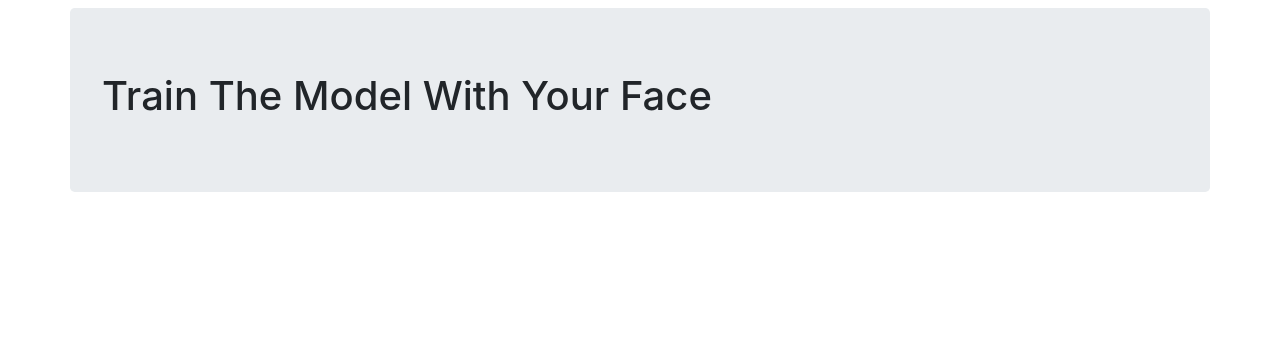
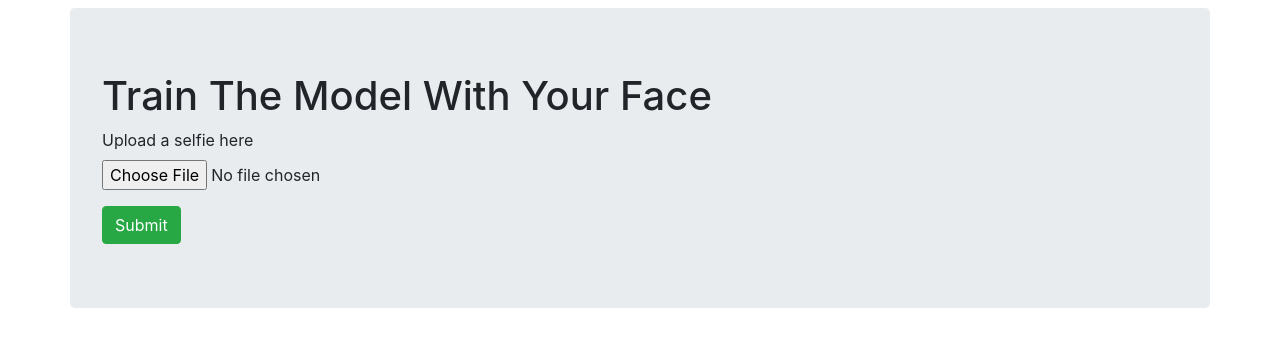
Before and after one commit to dc74089/mrcanora, a Django app: page /ai/train in a window 1280 px wide. Shown: the part 56-403 px from the top of the page. Run offline with Django 3.2, Linux system fonts and the light colour scheme; some libraries are stand-ins or nearby versions.

Commit message:
First little bits of dreambooth

```diff
--- a/classroom/models.py
+++ b/classroom/models.py
@@ -292,7 +292,8 @@ class ArtRequest(models.Model):
 
 
 class Selfie(models.Model):
-    student = models.ForeignKey("Student", models.CASCADE)
+    id = models.UUIDField(default=uuid.uuid4, primary_key=True, null=False, blank=False)
+    student = models.ForeignKey("Student", on_delete=models.SET_NULL, null=True, blank=True)
     file = models.FileField(upload_to=user_selfie_dir, null=True, blank=True)
 
 
--- a/classroom/templates/classroom/ai_training.html
+++ b/classroom/templates/classroom/ai_training.html
@@ -1,9 +1,34 @@
 {% extends 'classroom/base.html' %}
 
 {% block content %}
-<div class="row mb-5">
+  <div class="row mb-5">
     <div class="jumbotron w-100">
-        <h1>Train The Model With Your Face</h1>
+      <h1>Train The Model With Your Face</h1>
+
+      <form action="{% url 'ai_training' %}" method="post" enctype="multipart/form-data">
+        {% csrf_token %}
+        <div class="form-group">
+          <label for="resolution">Upload a selfie here</label>
+          <input type="file" class="form-control-file" name="image_in">
+        </div>
+
+        <div>
+          <button class="btn btn-success">Submit</button>
+        </div>
+      </form>
     </div>
-</div>
+  </div>
+
+  <div class="row mb-5">
+    {% for img in selfies %}
+      <div class="col-12 col-md-6 col-lg-4">
+        <div class="card">
+          <img class="card-img-top" src="{{ img.0 }}">
+          <div class="card-body text-center">
+            <a href="{% url 'ai_training_delete_selfie' %}" class="btn btn-danger">Delete</a>
+          </div>
+        </div>
+      </div>
+    {% endfor %}
+  </div>
 {% endblock %}
--- a/classroom/templates/classroom/index.html
+++ b/classroom/templates/classroom/index.html
@@ -36,9 +36,9 @@
         <div class="card">
           <div class="card-body text-center">
             <a href="{% url 'ai' %}" class="btn btn-primary text-white">Generate AI Art</a>
-            <a href="{% url 'ai_training' %}" class="btn btn-success text-white">Train Image Model</a>
 
             {% if user.is_authenticated %}
+              <a href="{% url 'ai_training' %}" class="btn btn-success text-white">Train Image Model</a>
               <a href="{% url 'ai_queue' %}" class="btn btn-primary text-white">Queue</a>
             {% endif %}
 
--- a/classroom/urls.py
+++ b/classroom/urls.py
@@ -47,6 +47,7 @@ urlpatterns = [
     path('ai/studio/markfeaturephoto/<str:id>', ai.feature, name="ai_feature"),
 
     path('ai/train', ai.training, name="ai_training"),
+    path('ai/train/delete', ai.training, name="ai_training_delete_selfie"),
 
     path('ai/moderate', ai.moderate, name="ai_moderate"),
     path('ai/queue', ai.ai_queue, name="ai_queue"),
```
